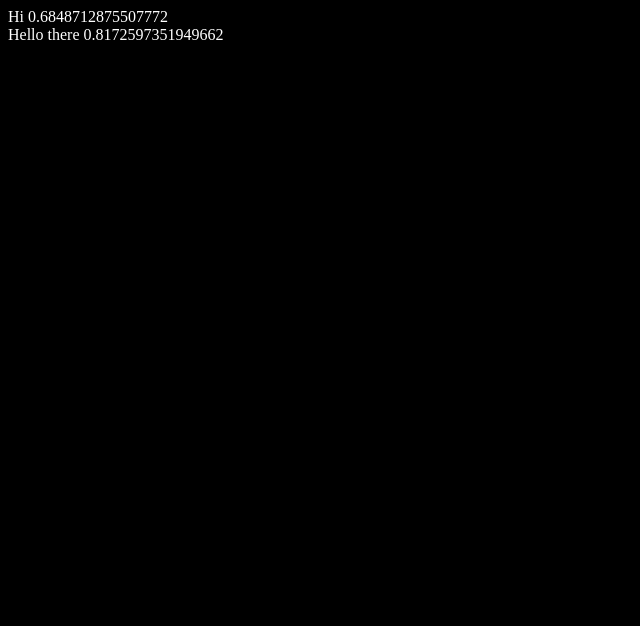
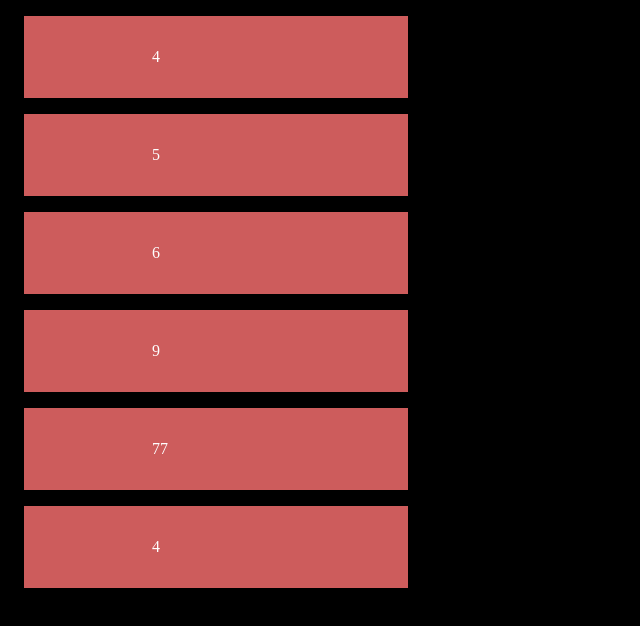
Before and after one commit to RonNewcomb/react-app, a React (Create React App) app: page / in a window 1280 px wide. Shown: the top 626 px of the page, without its empty margins (0-640 px from the left). Built offline with nearby package versions, Linux system fonts and the light colour scheme.

Commit message:
transition experimenting

```diff
--- a/public/index.html
+++ b/public/index.html
@@ -5,6 +5,6 @@
   </head>
   <body style="background-color: black; color: white">
     <div id="react-app"></div>
-    <script src="./app.js" type="module"></script>
+    <!-- <script src="./app.js" type="module"></script> -->
   </body>
 </html>
--- /dev/null
+++ b/src/transition-experiment.tsx
@@ -0,0 +1,65 @@
+import * as React from "react";
+import { useState, useEffect, PropsWithChildren, useMemo, FC, ReactNode } from "react";
+
+export const TransitionExperiment = () => {
+  const [data, setData] = useState([4, 5, 6]);
+
+  useEffect(() => {
+    const i = setInterval(() => setData(old => (old.includes(77) ? old.slice(0, 3) : old.concat(9, 77, 4))), 2000);
+    return () => clearInterval(i);
+  }, []);
+
+  return (
+    <div>
+      <AnimateInOut<number>>
+        {data.map(d => (
+          <Item key={d} x={d}></Item>
+        ))}
+      </AnimateInOut>
+    </div>
+  );
+};
+
+const Item = ({ x }: { x: number }) => {
+  return <div style={{ backgroundColor: "indianred", width: "8em", padding: "2em 8em", margin: "1em" }}>{x}</div>;
+};
+
+const AnimateInOut = <T,>({ children }: PropsWithChildren<{}>) => {
+  const [kids, setKids] = useState({});
+  if (!children) return <></>;
+  if (!Array.isArray(children)) return <AnimateInOutHelper component={children}></AnimateInOutHelper>;
+  if (children.length === 0) return <></>;
+
+  const currentKids: Record<string, T> = {};
+  children.forEach((child, i) => {
+    const id = i.toString();
+    currentKids[id] = child;
+  });
+
+  const currentKidIds = Object.keys(currentKids);
+  const previousKidIds = Object.keys(kids);
+  const arrivingChildren = currentKidIds.filter(k => !previousKidIds.includes(k));
+  const leavingChildren = previousKidIds.filter(k => !currentKidIds.includes(k));
+
+  // if (currentKidIds.length) console.log(" currentKidIds", JSON.stringify(currentKidIds));
+  // if (previousKidIds.length) console.log("  previousKidIds", previousKidIds);
+
+  if (leavingChildren.length) console.log("Leaving children", JSON.stringify(leavingChildren));
+  if (arrivingChildren.length) {
+    console.log("Arriving children", arrivingChildren);
+    setKids(currentKidIds.concat(arrivingChildren));
+  }
+
+  return (
+    <>
+      {children.map((child, i) => {
+        return <AnimateInOutHelper key={i} component={child}></AnimateInOutHelper>;
+      })}
+    </>
+  );
+};
+
+const AnimateInOutHelper = <T,>({ component }: { component: ReactNode }) => {
+  const previousRender = useMemo(() => component, [!!component]);
+  return <>{component || previousRender}</>;
+};
```
Also changed, not shown: package.json (+0 -15 lines), src/index.ts (+5 -2 lines).
